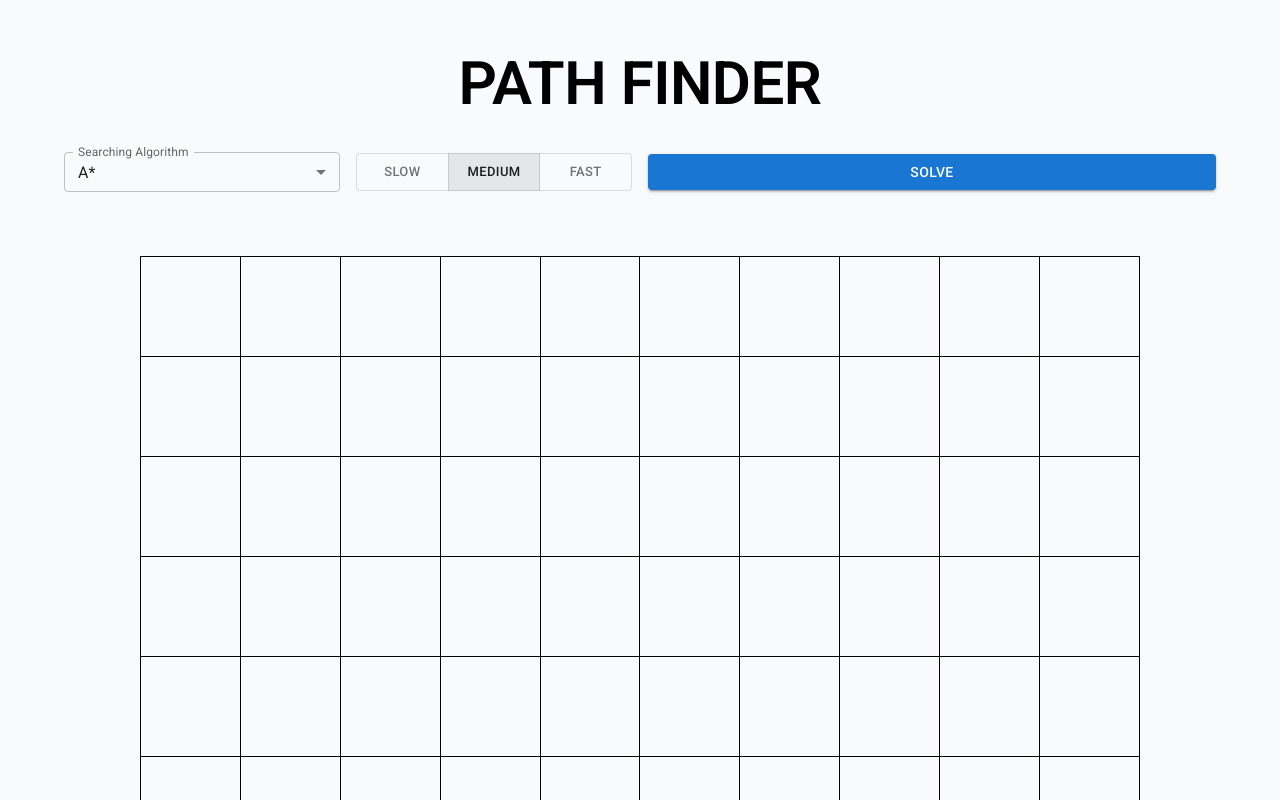
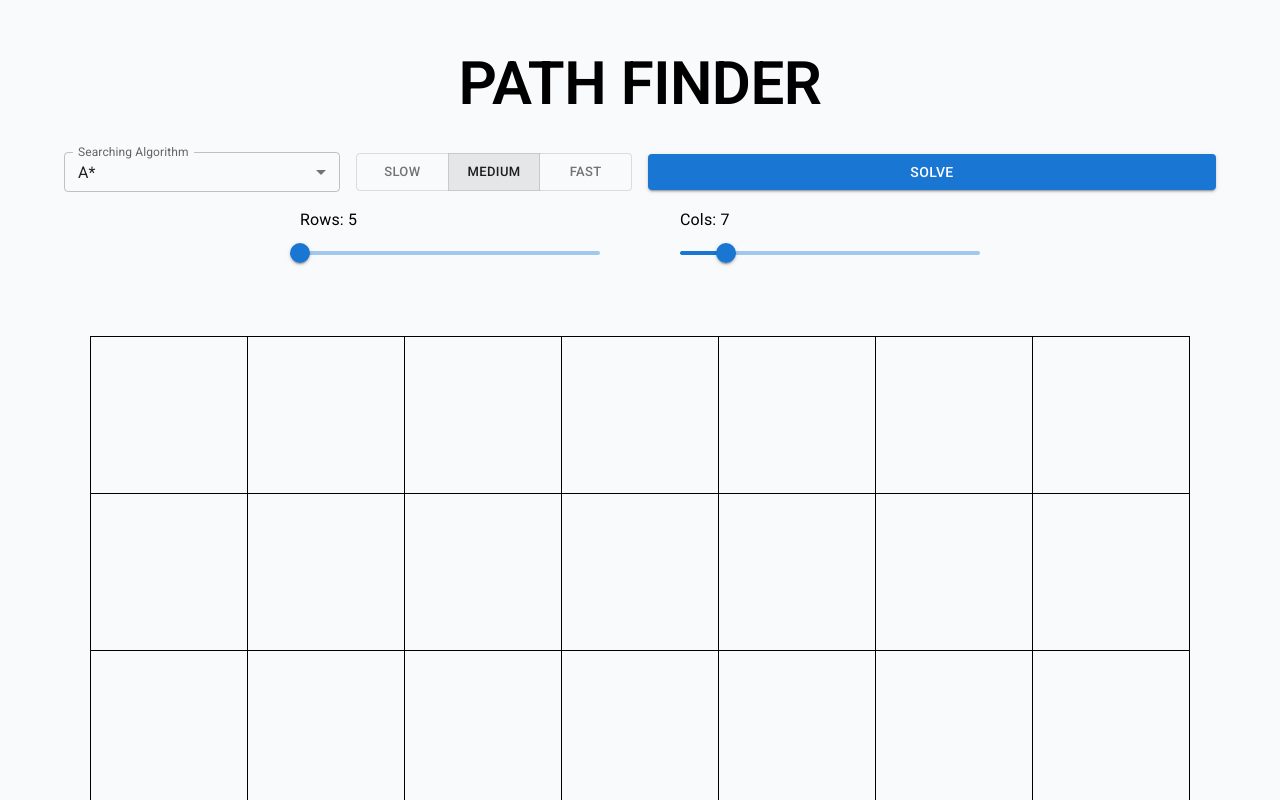
Before and after one commit to GEOFARL/path-finder, a React (Vite) app: page / in a window 1280 px wide. Shown: the top 800 px of the page. Built offline with nearby package versions, Linux system fonts and the light colour scheme.

Commit message:
Implement sliders to regulate board size

```diff
--- a/src/App.tsx
+++ b/src/App.tsx
@@ -8,18 +8,54 @@ import {
 import Header from './components/Header';
 import ControlMenu from './components/ControlMenu';
 import Board from './components/Board';
+import { useState } from 'react';
+import { BoardSize } from './types';
 
 let theme = createTheme({});
 theme = responsiveFontSizes(theme);
 
 function App() {
+  const [numOfRows, setNumOfRows] = useState(1);
+  const [numOfCols, setNumOfCols] = useState(3);
+
+  const handleChangeRows = (_: Event, newValue: number | number[]) => {
+    if (typeof newValue === 'number') {
+      setNumOfRows(newValue);
+    }
+  };
+  const handleChangeCols = (_: Event, newValue: number | number[]) => {
+    if (typeof newValue === 'number') {
+      setNumOfCols(newValue);
+    }
+  };
+
+  const calculateValue = (val: number) => {
+    if (val <= 6) return 4 + val;
+    else if (val <= 10) return 10 + 5 * (val - 6);
+    else if (val <= 12) return 30 + 10 * (val - 10);
+    else return 50 + 25 * (val - 12);
+  };
+
   return (
     <ThemeProvider theme={theme}>
       <Box minHeight="100vh" bgcolor="#f8fafc">
         <Container>
           <Header />
-          <ControlMenu />
-          <Board />
+          <ControlMenu
+            rows={numOfRows}
+            cols={numOfCols}
+            handleChangeRows={handleChangeRows}
+            handleChangeCols={handleChangeCols}
+            calculateValue={calculateValue}
+          />
+          <Board
+            size={
+              {
+                rows: calculateValue(numOfRows),
+                cols: calculateValue(numOfCols),
+              } as BoardSize
+            }
+          />
         </Container>
       </Box>
     </ThemeProvider>
--- a/src/components/Board.tsx
+++ b/src/components/Board.tsx
@@ -1,25 +1,25 @@
 import React, { useCallback, useEffect, useRef, useState } from 'react';
 import Cell from './Cell';
+import { BoardSize } from '../types';
 
-const SIZE = {
-  rows: 8,
-  cols: 10,
-};
+interface BoardProps {
+  size: BoardSize;
+}
 
-const Board: React.FC = () => {
+const Board: React.FC<BoardProps> = ({ size }) => {
   const tableRef = useRef<HTMLTableElement | null>(null);
   const [cellSize, setCellSize] = useState(0);
 
   const handleResize = useCallback(() => {
     if (tableRef.current)
-      setCellSize(Math.floor(tableRef.current!.offsetWidth / SIZE.cols));
+      setCellSize(Math.floor(tableRef.current!.offsetWidth / size.cols));
     console.log(tableRef.current!.offsetWidth);
     console.log(window.innerWidth);
     console.log(
-      `New size: ${Math.floor(tableRef.current!.offsetWidth / SIZE.cols)}`
+      `New size: ${Math.floor(tableRef.current!.offsetWidth / size.cols)}`
     );
     // eslint-disable-next-line
-  }, [window.innerWidth]);
+  }, [window.innerWidth, size]);
 
   useEffect(() => {
     if (!tableRef.current) return;
@@ -35,11 +35,11 @@ const Board: React.FC = () => {
   return (
     <table className="board" ref={tableRef}>
       <tbody>
-        {Array(SIZE.rows)
+        {Array(size.rows)
           .fill(0)
           .map((_, i) => (
             <tr key={i}>
-              {Array(SIZE.cols)
+              {Array(size.cols)
                 .fill(0)
                 .map((_, i) => (
                   <td
--- a/src/components/ControlMenu.tsx
+++ b/src/components/ControlMenu.tsx
@@ -1,8 +1,23 @@
-import { Box, Button, Grid } from '@mui/material';
+import { Box, Button, Grid, Stack } from '@mui/material';
 import AlgorithmSelect from './AlgorithmSelect';
 import SpeedSelect from './SpeedSelect';
+import SliderHandle from './SliderHandle';
 
-const ControlMenu: React.FC = () => {
+interface ControlMenuProps {
+  rows: number;
+  cols: number;
+  handleChangeRows: (e: Event, newValue: number | number[]) => void;
+  handleChangeCols: (e: Event, newValue: number | number[]) => void;
+  calculateValue: (value: number) => number;
+}
+
+const ControlMenu: React.FC<ControlMenuProps> = ({
+  rows,
+  cols,
+  handleChangeCols,
+  handleChangeRows,
+  calculateValue,
+}) => {
   return (
     <Box
       mt={{
@@ -24,6 +39,32 @@ const ControlMenu: React.FC = () => {
           </Button>
         </Grid>
       </Grid>
+
+      <Stack
+        direction={{ xs: 'column', sm: 'row' }}
+        spacing={{ xs: 2, sm: 10 }}
+        sx={{
+          justifyContent: 'center',
+          mt: '1rem',
+          px: {
+            xs: '1rem',
+            sm: '0',
+          },
+        }}
+      >
+        <SliderHandle
+          value={rows}
+          handleChange={handleChangeRows}
+          title={`Rows: ${calculateValue(rows)}`}
+          calculateValue={calculateValue}
+        />
+        <SliderHandle
+          value={cols}
+          handleChange={handleChangeCols}
+          title={`Cols: ${calculateValue(cols)}`}
+          calculateValue={calculateValue}
+        />
+      </Stack>
     </Box>
   );
 };
--- /dev/null
+++ b/src/components/SliderHandle.tsx
@@ -0,0 +1,44 @@
+import { Box, Slider, Typography } from '@mui/material';
+
+interface SliderProps {
+  value: number;
+  handleChange: (e: Event, newValue: number | number[]) => void;
+  title: string;
+  calculateValue?: (value: number) => number;
+}
+
+const SliderHandle: React.FC<SliderProps> = ({
+  value,
+  handleChange,
+  title,
+  calculateValue,
+}) => {
+  return (
+    <Box
+      sx={{
+        width: {
+          xs: '100%',
+          sm: '300px',
+        },
+      }}
+    >
+      <Typography id="non-linear-slider" gutterBottom>
+        {title}
+      </Typography>
+      <Slider
+        value={value}
+        min={1}
+        step={1}
+        max={14}
+        scale={calculateValue}
+        getAriaValueText={() => title}
+        valueLabelFormat={() => title}
+        onChange={handleChange}
+        valueLabelDisplay="auto"
+        aria-labelledby="non-linear-slider"
+      />
+    </Box>
+  );
+};
+
+export default SliderHandle;
--- a/src/index.css
+++ b/src/index.css
@@ -7,7 +7,7 @@
 }
 
 .board {
-  max-width: 1000px;
+  max-width: 1100px;
   width: 100%;
   border-collapse: collapse;
   margin: 0 auto;
--- /dev/null
+++ b/src/types/index.ts
@@ -0,0 +1,4 @@
+export interface BoardSize {
+  rows: number;
+  cols: number;
+}
```
